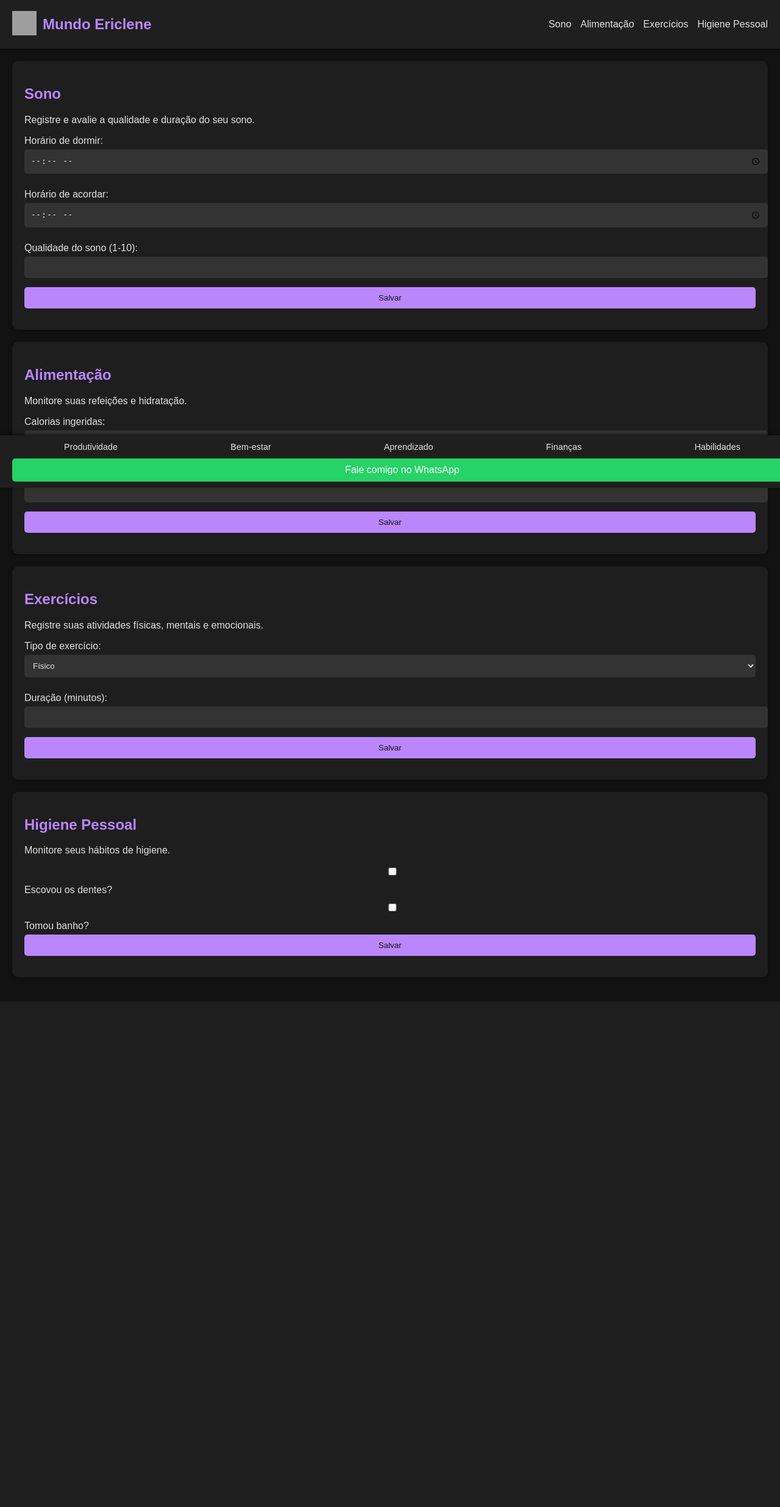
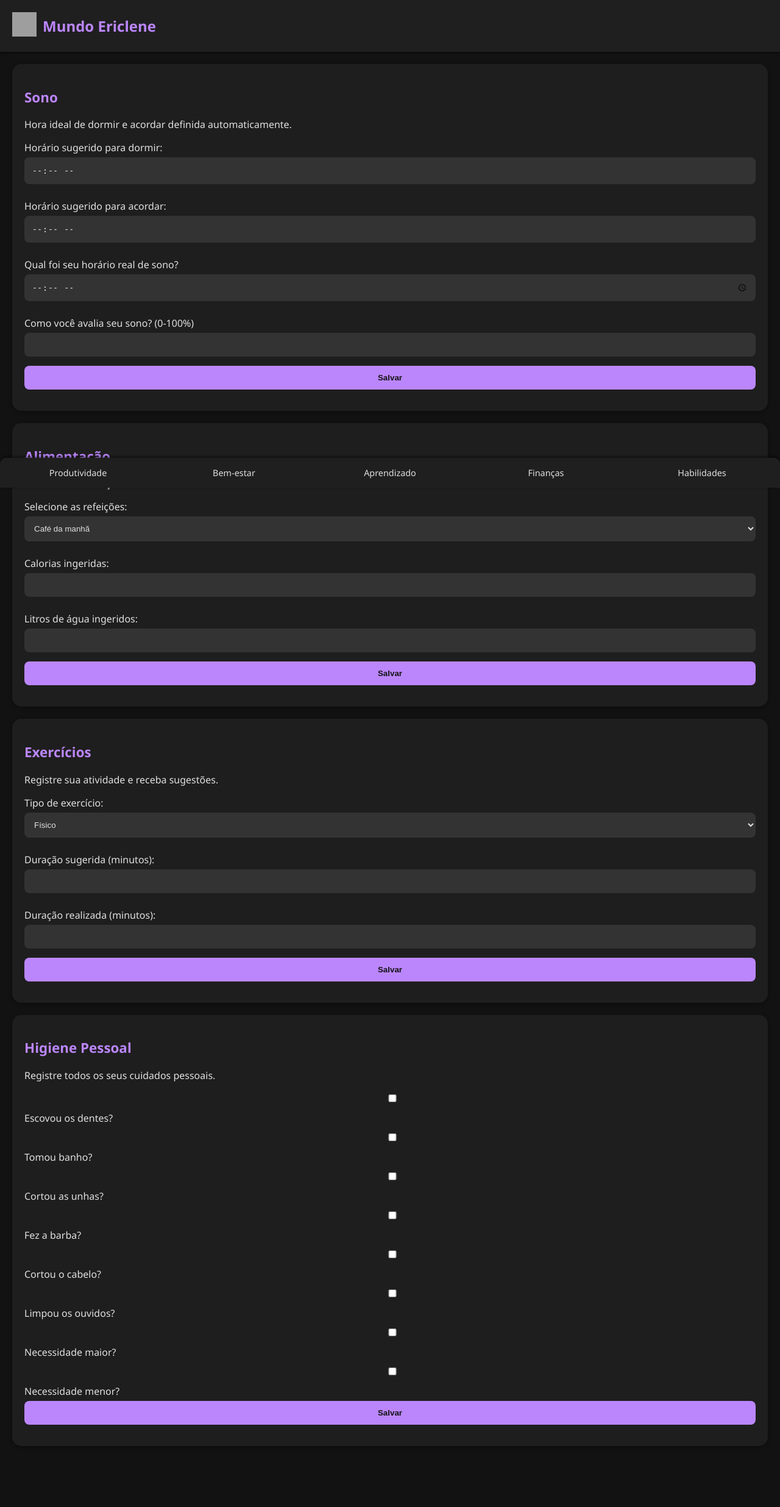
Before and after one commit to MundoEriclene/Mundo_Ericlene, a Python web app: template frontend/templates/saude.html in a window 1280 px wide. Shown: the whole page at 61% size. Before the commit the page ends 1643 px from the top, so only its background shows below. Run offline with Jinja, Linux system fonts and the light colour scheme; the template is opened without the code that fills it, so the values that code supplies are empty; grey boxes are pictures that could not be loaded.

Commit message:
Descrição do que foi alterado

```diff
--- a/frontend/css/saude.css
+++ b/frontend/css/saude.css
@@ -1,8 +1,8 @@
-/* Tema escuro para Mundo Ericlene */
+/* Tema escuro moderno e responsivo para Mundo Ericlene */
 body {
   background-color: #121212;
   color: #E0E0E0;
-    font-family: Arial, sans-serif;
+  font-family: "Segoe UI", Tahoma, Geneva, Verdana, sans-serif;
   margin: 0;
   padding: 0;
 }
@@ -27,38 +27,37 @@ body {
   color: #BB86FC;
 }
 
-  nav ul {
-    list-style: none;
-    padding: 0;
-    margin: 0;
-    display: flex;
-    gap: 15px;
-  }
-
-  nav ul li a {
-    color: #E0E0E0;
-    text-decoration: none;
-    font-size: 1rem;
-  }
-
-  nav ul li a:hover {
-    color: #BB86FC;
-  }
-
 main {
   padding: 20px;
+  padding-bottom: 80px;
 }
 
 section {
   background-color: #1E1E1E;
   padding: 20px;
   margin-bottom: 20px;
-    border-radius: 10px;
+  border-radius: 15px;
   box-shadow: 0 2px 6px rgba(0, 0, 0, 0.3);
+  transition: transform 0.2s ease;
+}
+
+section:hover {
+  transform: translateY(-5px);
 }
 
 section h2 {
   color: #BB86FC;
+  font-size: 1.4rem;
+  cursor: pointer;
+}
+
+section .conteudo {
+  display: none;
+  margin-top: 10px;
+}
+
+section.ativo .conteudo {
+  display: block;
 }
 
 form label {
@@ -68,10 +67,11 @@ body {
 
 form input, form select, form button {
   width: 100%;
-    padding: 10px;
+  padding: 12px;
   margin-bottom: 15px;
   border: none;
-    border-radius: 5px;
+  border-radius: 8px;
+  box-sizing: border-box;
 }
 
 form input, form select {
@@ -83,19 +83,39 @@ body {
   background-color: #BB86FC;
   color: #121212;
   cursor: pointer;
+  font-weight: bold;
+  transition: background-color 0.3s ease;
 }
 
 form button:hover {
   background-color: #3700B3;
 }
 
+.mensagem-sucesso {
+  background-color: #28a745;
+  color: #fff;
+  padding: 10px;
+  border-radius: 8px;
+  text-align: center;
+  margin-top: 10px;
+  animation: fadeOut 3s forwards;
+}
+
+@keyframes fadeOut {
+  0% { opacity: 1; }
+  80% { opacity: 1; }
+  100% { opacity: 0; display: none; }
+}
+
 footer {
   background-color: #1F1F1F;
-    padding: 10px 20px;
+  padding: 10px 0;
   position: fixed;
   bottom: 0;
   width: 100%;
   box-shadow: 0 -2px 4px rgba(0, 0, 0, 0.5);
+  border-top-left-radius: 10px;
+  border-top-right-radius: 10px;
 }
 
 .menu-inferior ul {
@@ -104,29 +124,35 @@ body {
   list-style: none;
   padding: 0;
   margin: 0;
+  flex-wrap: wrap;
+}
+
+.menu-inferior ul li {
+  flex: 1;
+  text-align: center;
 }
 
 .menu-inferior ul li a {
   color: #E0E0E0;
   text-decoration: none;
   font-size: 0.9rem;
+  display: block;
+  padding: 5px;
 }
 
 .menu-inferior ul li a:hover {
   color: #BB86FC;
 }
 
-  .whatsapp-button {
-    display: block;
-    text-align: center;
-    margin-top: 10px;
-    background-color: #25D366;
-    color: white;
-    padding: 10px;
-    border-radius: 5px;
-    text-decoration: none;
+/* Responsividade */
+@media (max-width: 600px) {
+  section {
+    padding: 15px;
   }
-
-  .whatsapp-button:hover {
-    background-color: #128C7E;
+  header h1 {
+    font-size: 1.2rem;
   }
+  .menu-inferior ul li a {
+    font-size: 0.8rem;
+  }
+}
--- a/frontend/templates/saude.html
+++ b/frontend/templates/saude.html
@@ -14,46 +14,54 @@
       <img src="/assets/img/logo.png" alt="Logo Mundo Ericlene">
     </div>
     <h1>Mundo Ericlene</h1>
-    <nav>
-      <ul>
-        <li><a href="#sono">Sono</a></li>
-        <li><a href="#alimentacao">Alimentação</a></li>
-        <li><a href="#exercicios">Exercícios</a></li>
-        <li><a href="#higiene">Higiene Pessoal</a></li>
-      </ul>
-    </nav>
   </header>
 
   <main>
-    <section id="sono">
-      <h2>Sono</h2>
-      <p>Registre e avalie a qualidade e duração do seu sono.</p>
+    <section id="sono" class="collapsible">
+      <h2 onclick="toggleSection('sono')">Sono</h2>
+      <div class="content">
+        <p>Hora ideal de dormir e acordar definida automaticamente.</p>
         <form>
-        <label for="horarioDormir">Horário de dormir:</label>
-        <input type="time" id="horarioDormir">
-        <label for="horarioAcordar">Horário de acordar:</label>
-        <input type="time" id="horarioAcordar">
-        <label for="qualidadeSono">Qualidade do sono (1-10):</label>
-        <input type="number" id="qualidadeSono" min="1" max="10">
+          <label for="horarioDormir">Horário sugerido para dormir:</label>
+          <input type="time" id="horarioDormir" disabled>
+          <label for="horarioAcordar">Horário sugerido para acordar:</label>
+          <input type="time" id="horarioAcordar" disabled>
+          <label for="horarioReal">Qual foi seu horário real de sono?</label>
+          <input type="time" id="horarioReal">
+          <label for="qualidadeSono">Como você avalia seu sono? (0-100%)</label>
+          <input type="number" id="qualidadeSono" min="0" max="100">
           <button type="submit">Salvar</button>
         </form>
+      </div>
     </section>
 
-    <section id="alimentacao">
-      <h2>Alimentação</h2>
-      <p>Monitore suas refeições e hidratação.</p>
+    <section id="alimentacao" class="collapsible">
+      <h2 onclick="toggleSection('alimentacao')">Alimentação</h2>
+      <div class="content">
+        <p>Escolha suas refeições do dia.</p>
         <form>
+          <label for="refeicao">Selecione as refeições:</label>
+          <select id="refeicao">
+            <option>Café da manhã</option>
+            <option>Almoço</option>
+            <option>Jantar</option>
+            <option>Lanches</option>
+            <option>Extras</option>
+          </select>
+          <div id="opcoesRefeicao"></div>
           <label for="calorias">Calorias ingeridas:</label>
           <input type="number" id="calorias">
-        <label for="hidratacao">Copos de água (meta diária):</label>
-        <input type="number" id="hidratacao" min="0">
+          <label for="agua">Litros de água ingeridos:</label>
+          <input type="number" id="agua" min="0" step="0.1">
           <button type="submit">Salvar</button>
         </form>
+      </div>
     </section>
 
-    <section id="exercicios">
-      <h2>Exercícios</h2>
-      <p>Registre suas atividades físicas, mentais e emocionais.</p>
+    <section id="exercicios" class="collapsible">
+      <h2 onclick="toggleSection('exercicios')">Exercícios</h2>
+      <div class="content">
+        <p>Registre sua atividade e receba sugestões.</p>
         <form>
           <label for="tipoExercicio">Tipo de exercício:</label>
           <select id="tipoExercicio">
@@ -61,24 +69,32 @@
             <option value="mental">Mental</option>
             <option value="emocional">Emocional</option>
           </select>
-        <label for="duracaoExercicio">Duração (minutos):</label>
-        <input type="number" id="duracaoExercicio">
+          <div id="sugestoesExercicio"></div>
+          <label for="duracaoExercicio">Duração sugerida (minutos):</label>
+          <input type="number" id="duracaoExercicio" disabled>
+          <label for="realizado">Duração realizada (minutos):</label>
+          <input type="number" id="realizado">
           <button type="submit">Salvar</button>
         </form>
+      </div>
     </section>
 
-    <section id="higiene">
-      <h2>Higiene Pessoal</h2>
-      <p>Monitore seus hábitos de higiene.</p>
+    <section id="higiene" class="collapsible">
+      <h2 onclick="toggleSection('higiene')">Higiene Pessoal</h2>
+      <div class="content">
+        <p>Registre todos os seus cuidados pessoais.</p>
         <form>
-        <label>
-          <input type="checkbox" id="escovacao"> Escovou os dentes?
-        </label>
-        <label>
-          <input type="checkbox" id="banho"> Tomou banho?
-        </label>
+          <label><input type="checkbox" id="escovacao"> Escovou os dentes?</label>
+          <label><input type="checkbox" id="banho"> Tomou banho?</label>
+          <label><input type="checkbox" id="unhas"> Cortou as unhas?</label>
+          <label><input type="checkbox" id="barba"> Fez a barba?</label>
+          <label><input type="checkbox" id="cabelo"> Cortou o cabelo?</label>
+          <label><input type="checkbox" id="ouvidos"> Limpou os ouvidos?</label>
+          <label><input type="checkbox" id="necessidadeMaior"> Necessidade maior?</label>
+          <label><input type="checkbox" id="necessidadeMenor"> Necessidade menor?</label>
           <button type="submit">Salvar</button>
         </form>
+      </div>
     </section>
   </main>
 
@@ -92,12 +108,9 @@
         <li><a href="#habilidades">Habilidades</a></li>
       </ul>
     </nav>
-    <a href="https://wa.me/seunumerodetelefone" target="_blank" class="whatsapp-button">
-      Fale comigo no WhatsApp
-    </a>
   </footer>
 
-  <script src="/frontend/js/saude.js"></script>
-  <script src="/js/notifications.js"></script>
+  <script src="../js/saude.js"></script>
+  <script src="../js/notifications.js"></script>
 </body>
 </html>
```
Also changed, not shown: frontend/js/saude.js (+93 -42 lines), 1 other file. Lines whose indentation alone changed are shown as unchanged.
